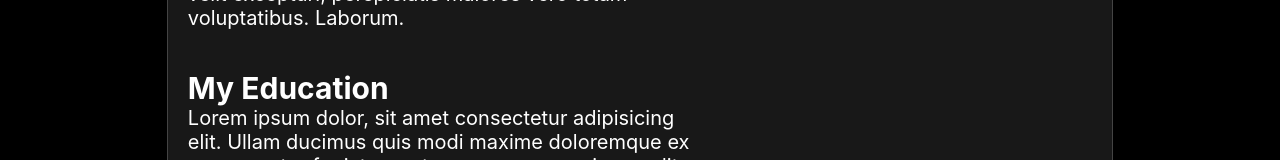
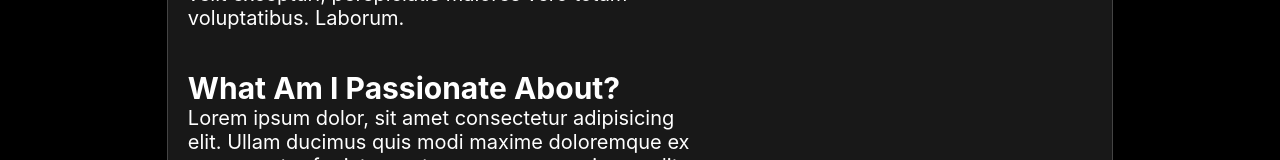
Before and after one commit to PaulHazelton/hazeltonspaul, a React (Create React App) app: page /about in a window 1280 px wide. Shown: the part 536-696 px from the top of the page. Built offline with nearby package versions, Linux system fonts and the light colour scheme.

Commit message:
added about section

```diff
--- a/src/about/about.tsx
+++ b/src/about/about.tsx
@@ -15,7 +15,7 @@ function About() {
 					<p>
 						Lorem ipsum dolor, sit amet consectetur adipisicing elit. Ullam ducimus quis modi maxime doloremque ex consequatur fugiat esse tempore eos sequi, expedita velit excepturi, perspiciatis maiores vero totam voluptatibus. Laborum.
 					</p>
-					<h2>My Education</h2>
+					<h2>What Am I Passionate About?</h2>
 					<p>
 						Lorem ipsum dolor, sit amet consectetur adipisicing elit. Ullam ducimus quis modi maxime doloremque ex consequatur fugiat esse tempore eos sequi, expedita velit excepturi, perspiciatis maiores vero totam voluptatibus. Laborum.
 					</p>
```
